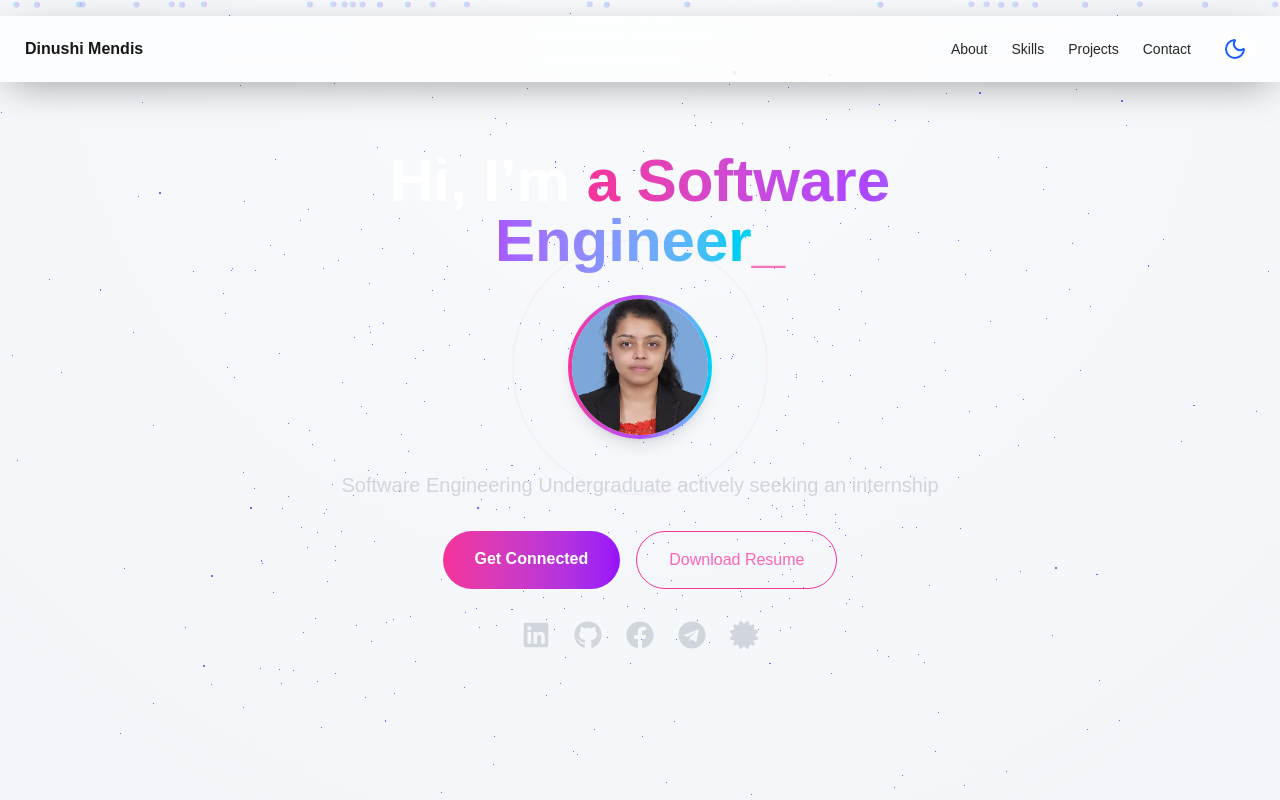
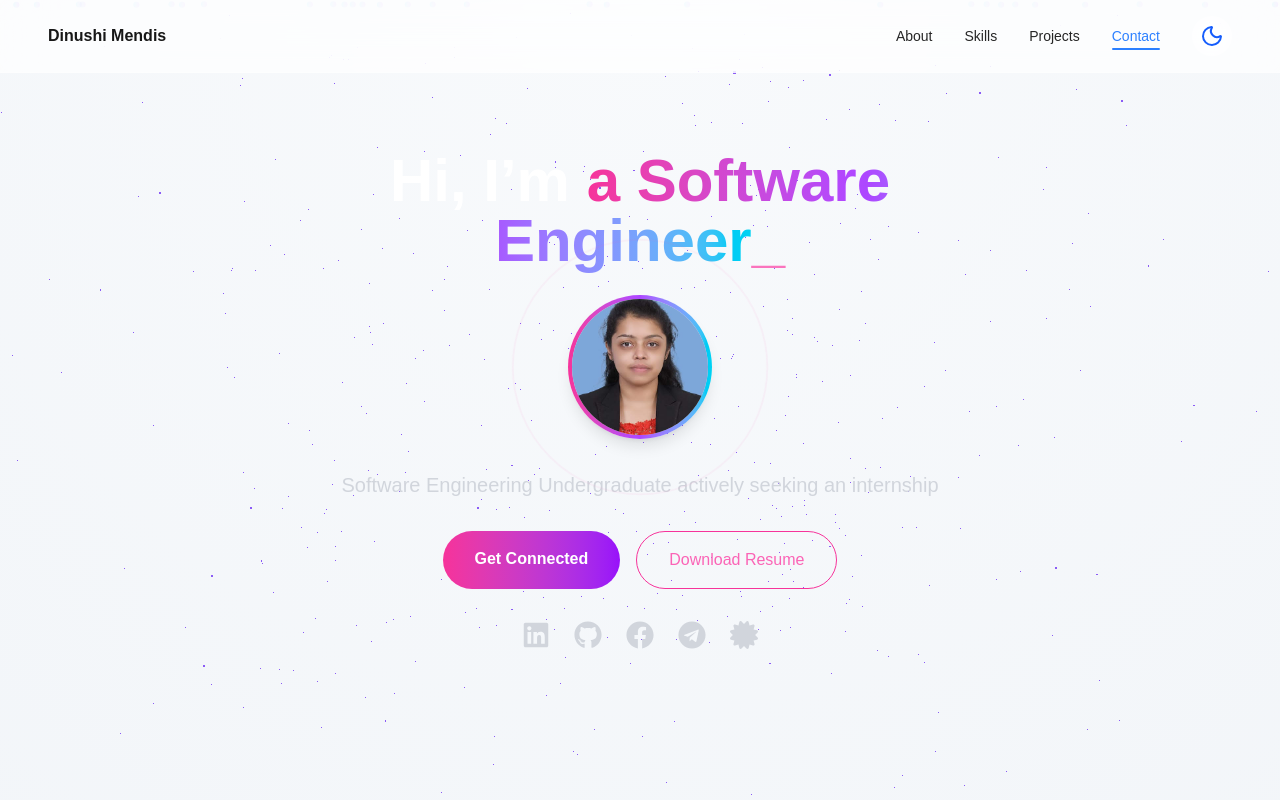
Before and after one commit to IDMendis/portfolio, a Next.js app: page / in a window 1280 px wide. Shown: the top 800 px of the page. Built offline with nearby package versions, Linux system fonts and the light colour scheme.

Commit message:
edited the nav bar

```diff
--- a/app/globals.css
+++ b/app/globals.css
@@ -113,3 +113,8 @@ body {
 .animate-float {
   animation: float 4s ease-in-out infinite;
 }
+
+
+html {
+  scroll-behavior: smooth;
+}
--- a/components/Navbar.tsx
+++ b/components/Navbar.tsx
@@ -1,30 +1,109 @@
+"use client";
+
+import { useState, useEffect } from "react";
+import { Menu, X } from "lucide-react";
 import ThemeToggle from "./ThemeToggle";
 
 export default function Navbar() {
+  const [isOpen, setIsOpen] = useState(false);
+  const [active, setActive] = useState("about");
+
+  const sections = ["about", "skills", "projects", "contact"];
+
+  // Detect active section on scroll
+  useEffect(() => {
+    const handleScroll = () => {
+      const scrollY = window.scrollY;
+
+      sections.forEach((section) => {
+        const element = document.getElementById(section);
+        if (element) {
+          const offsetTop = element.offsetTop - 100;
+          const height = element.offsetHeight;
+
+          if (scrollY >= offsetTop && scrollY < offsetTop + height) {
+            setActive(section);
+          }
+        }
+      });
+    };
+
+    window.addEventListener("scroll", handleScroll);
+    return () => window.removeEventListener("scroll", handleScroll);
+  }, []);
+
   return (
- <nav className="
-  fixed top-4 w-full left-0
+    <nav className="
+      fixed top-0 left-0 w-full
+      bg-white/70 dark:bg-black/40
+      backdrop-blur-xl
+      border-b border-white/20 dark:border-white/10
+      z-50
+    ">
+      <div className="flex justify-between items-center px-6 md:px-12 py-4">
 
-  bg-white/70 dark:bg-black/40
-  backdrop-blur-xl
-  border border-white/20 dark:border-white/10
-  shadow-[0_10px_40px_-10px_rgba(0,0,0,0.4)]
-  z-50
-">
-      <div className="flex justify-between items-center px-6 py-3">
-        <h1 className="font-semibold text-neutral-900 dark:text-white">Dinushi Mendis</h1>
+        {/* Logo */}
+        <h1 className="font-semibold text-neutral-900 dark:text-white">
+          Dinushi Mendis
+        </h1>
 
+        {/* Desktop Menu */}
+        <div className="hidden md:flex gap-8 items-center text-sm font-medium">
+          {sections.map((section) => (
+            <a
+              key={section}
+              href={`#${section}`}
+              className={`relative transition-colors
+                ${
+                  active === section
+                    ? "text-blue-500"
+                    : "text-neutral-800 dark:text-neutral-200 hover:text-blue-500"
+                }
+              `}
+            >
+              {section.charAt(0).toUpperCase() + section.slice(1)}
 
+              {/* Active underline */}
+              {active === section && (
+                <span className="absolute -bottom-1 left-0 w-full h-[2px] bg-blue-500 rounded-full"></span>
+              )}
+            </a>
+          ))}
 
-
-        <div className="flex gap-6 items-center text-sm font-medium">
-          <a href="#about" className="text-neutral-800 dark:text-neutral-200  hover:text-blue-500">About</a>
-          <a href="#skills" className="text-neutral-800 dark:text-neutral-200  hover:text-blue-500">Skills</a>
-          <a href="#projects" className="text-neutral-800 dark:text-neutral-200  hover:text-blue-500">Projects</a>
-          <a href="#contact" className="text-neutral-800 dark:text-neutral-200  hover:text-blue-500">Contact</a>
           <ThemeToggle />
         </div>
+
+        {/* Mobile Button */}
+        <button
+          className="md:hidden text-neutral-900 dark:text-white"
+          onClick={() => setIsOpen(!isOpen)}
+        >
+          {isOpen ? <X size={24} /> : <Menu size={24} />}
+        </button>
       </div>
+
+      {/* Mobile Menu */}
+      {isOpen && (
+        <div className="md:hidden flex flex-col items-center gap-6 py-6 bg-white dark:bg-black border-t border-neutral-200 dark:border-neutral-800">
+          {sections.map((section) => (
+            <a
+              key={section}
+              href={`#${section}`}
+              onClick={() => setIsOpen(false)}
+              className={`text-base transition-colors
+                ${
+                  active === section
+                    ? "text-blue-500"
+                    : "text-neutral-800 dark:text-neutral-200 hover:text-blue-500"
+                }
+              `}
+            >
+              {section.charAt(0).toUpperCase() + section.slice(1)}
+            </a>
+          ))}
+          <ThemeToggle />
+        </div>
+      )}
     </nav>
   );
 }
```
